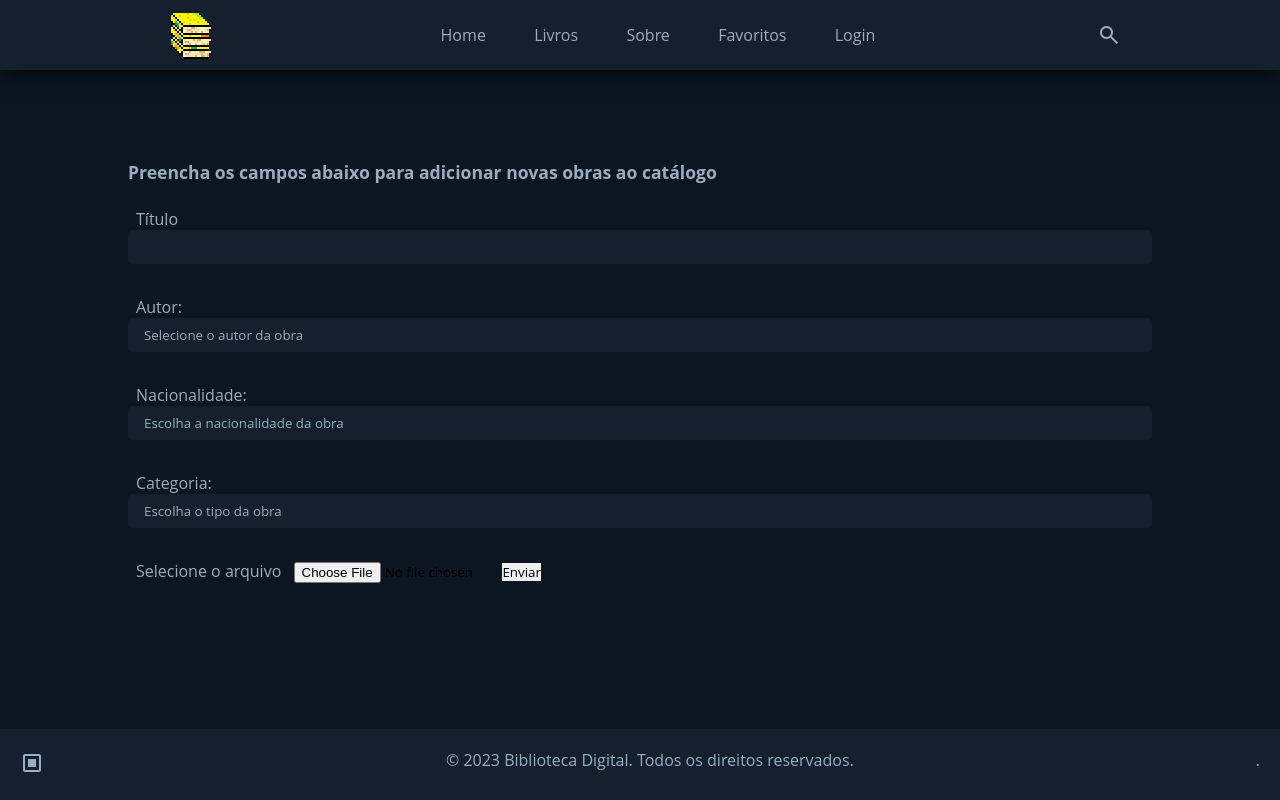
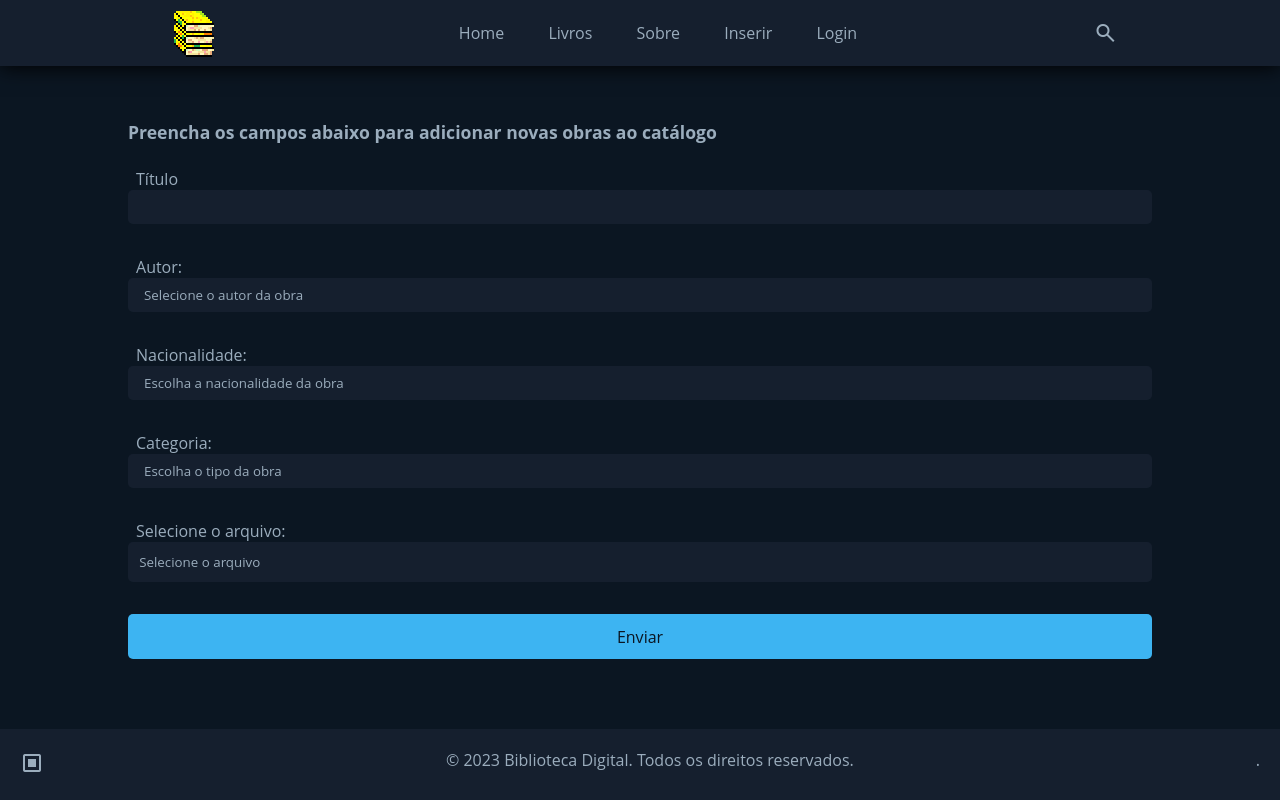
Before and after one commit to JezielHonorato/BibliotecaDigital, a PHP site: page /salvar.php in a window 1280 px wide. Run offline with PHP 8.4, Linux system fonts and the light colour scheme; data that the repository does not hold is empty.

Commit message:
Arrumei o css da página de inserir 31/07/2023
Arrumei o css da página de inserir.
ainda não está completo

```diff
--- a/Index.php
+++ b/Index.php
@@ -28,10 +28,10 @@
                 <img src="./image/logo.png" alt="Logo">
             </div>
             <ul>
-                <a href="#" class="current">Home</a>
+                <a href="./Index.php" class="current">Home</a>
                 <a href="#">Livros</a>
                 <a href="#">Sobre</a>
-                <a href="#">Favoritos</a>
+                <a href="./salvar.php">Inserir</a>
                 <a href="#">Login</a>
             </ul>
             <div class="Pesquisa">
--- a/main.css
+++ b/main.css
@@ -45,7 +45,7 @@ body{
 *{
     font-family: 'Open Sans', sans-serif;
 }
-a, label, option, ::placeholder, th{
+a, label, option, ::placeholder, th, button{
     font-size: 1rem;
     color: var(--Ctxt);
     text-decoration: none;
@@ -59,7 +59,7 @@ h1{
     color: var(--Ctxt);
     text-decoration: none;
 }
-a:hover, label:hover, .Lupa:hover, .Ordenar:hover, .Expandir:hover, .th:hover{
+a:hover, label:hover, .Lupa:hover, .Ordenar:hover, .Expandir:hover, .th:hover, button:hover{
     color: var(--Chov);
 }
 
@@ -249,9 +249,9 @@ input[type=range]::-webkit-slider-thumb {
 .Inserir{
     width: 80%;
     margin: auto;
-    margin-top: 20vh;
+    margin-top: 15vh;
 }
-.Inserir label{
+.Label{
     margin: 0.5rem;
 }
 
@@ -265,6 +265,21 @@ input[type=range]::-webkit-slider-thumb {
 }
 
 .File{
-    width: 20%;
-    height: 100px;
+    margin: 0px;
+    font-size: smaller;
+    display: block;
+    margin-bottom: 2rem;
+    background-color: var(--Cnav);
+    color: var(--Ctxt);
+    border-radius: 5px;
+    width: 100%;
+    padding: 0.7rem;
 }
+
+.BotaoInserir{
+    width: 100%;
+    background-color: var(--Cati);
+    color: var(--Cfun);
+    border-radius: 5px;
+    padding: 0.7rem;
+}
--- a/salvar.php
+++ b/salvar.php
@@ -58,10 +58,10 @@
                 <img src="./image/logo.png" alt="Logo">
             </div>
             <ul>
-                <a href="#" class="current">Home</a>
+                <a href="./Index.php" class="current">Home</a>
                 <a href="#">Livros</a>
                 <a href="#">Sobre</a>
-                <a href="#">Favoritos</a>
+                <a href="./salvar.php">Inserir</a>
                 <a href="#">Login</a>
             </ul>
             <div class="Pesquisa">
@@ -72,10 +72,10 @@
 
     <form method="post" enctype="multipart/form-data" action="" class="Inserir">
         <h1>Preencha os campos abaixo para adicionar novas obras ao catálogo<br><br></h1>
-        <label>Título</label>
+        <label class="Label">Título</label>
         <input type="text" class="InserirSelect" id="titulo" name="titulo">
 
-        <label for="autor">Autor:</label>
+        <label class="Label" for="autor">Autor:</label>
         <select class="InserirSelect" id="autor" name="autor">
             <option>Selecione o autor da obra</option>
             <?php while($autor = $sql_query_autor->fetch_assoc()){
@@ -84,7 +84,7 @@
             ?>
         </select>
 
-        <label for="pais">Nacionalidade:</label>
+        <label class="Label" for="pais">Nacionalidade:</label>
         <select class="InserirSelect" id="pais" name="pais">
             <option> Escolha a nacionalidade da obra</option>
             <?php while($pais = $sql_query_pais->fetch_assoc()){
@@ -93,7 +93,7 @@
             ?>
         </select>
 
-        <label for="categoria">Categoria:</label>
+        <label class="Label" for="categoria">Categoria:</label>
         <select class="InserirSelect" id="categoria" name="categoria">
             <option>Escolha o tipo da obra</option>
             <?php while($categoria = $sql_query_categoria->fetch_assoc()){
@@ -102,9 +102,11 @@
             ?>
         </select>
 
-        <label for="">Selecione o arquivo</label>
-            <input class="File" type="file" name="file">
-            <button type="submit" name="submit">Enviar</button>
+        <label for="file" class="Label">Selecione o arquivo:</label>
+        <label for="file" class="File">Selecione o arquivo</label>
+        <input class="Invisivel" type="file" name="file" id="file">
+
+        <button class="BotaoInserir" type="submit" name="submit">Enviar</button>
     </form>
 
     <footer class="Rodape">
```
